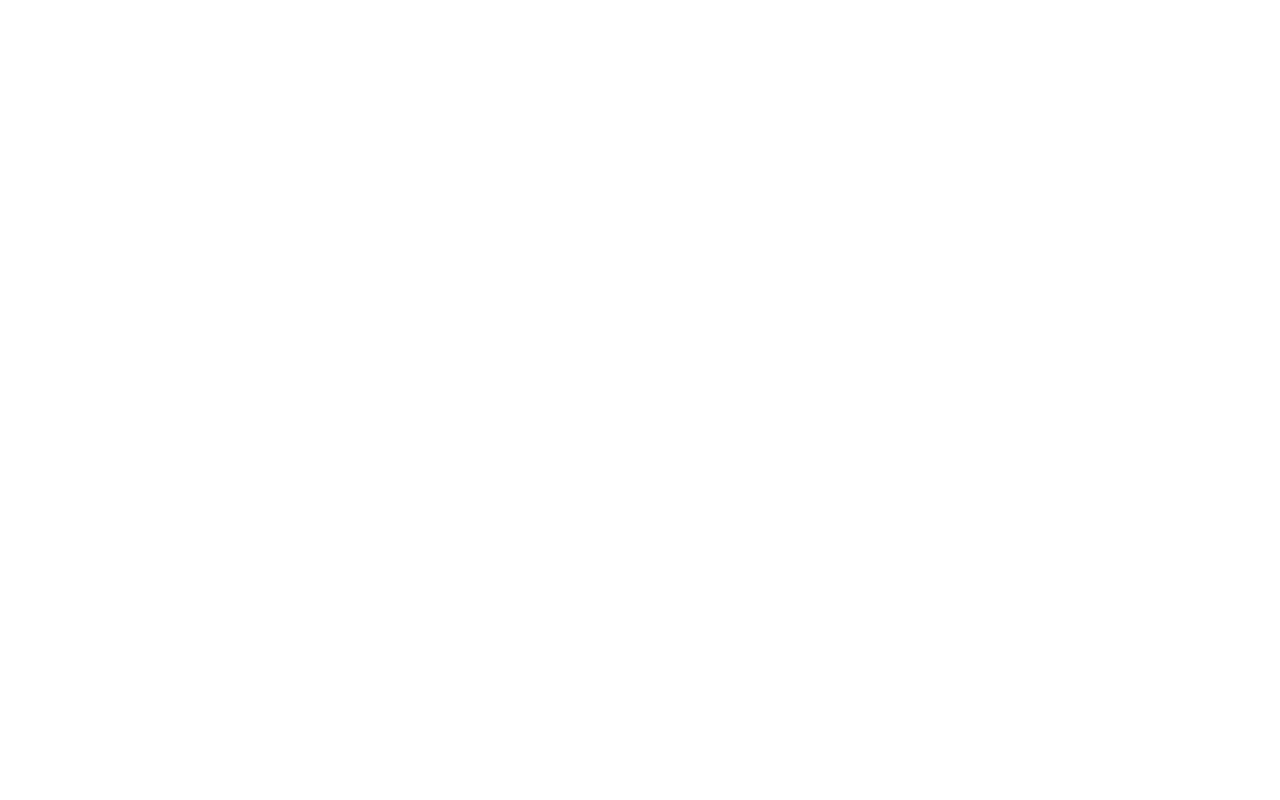
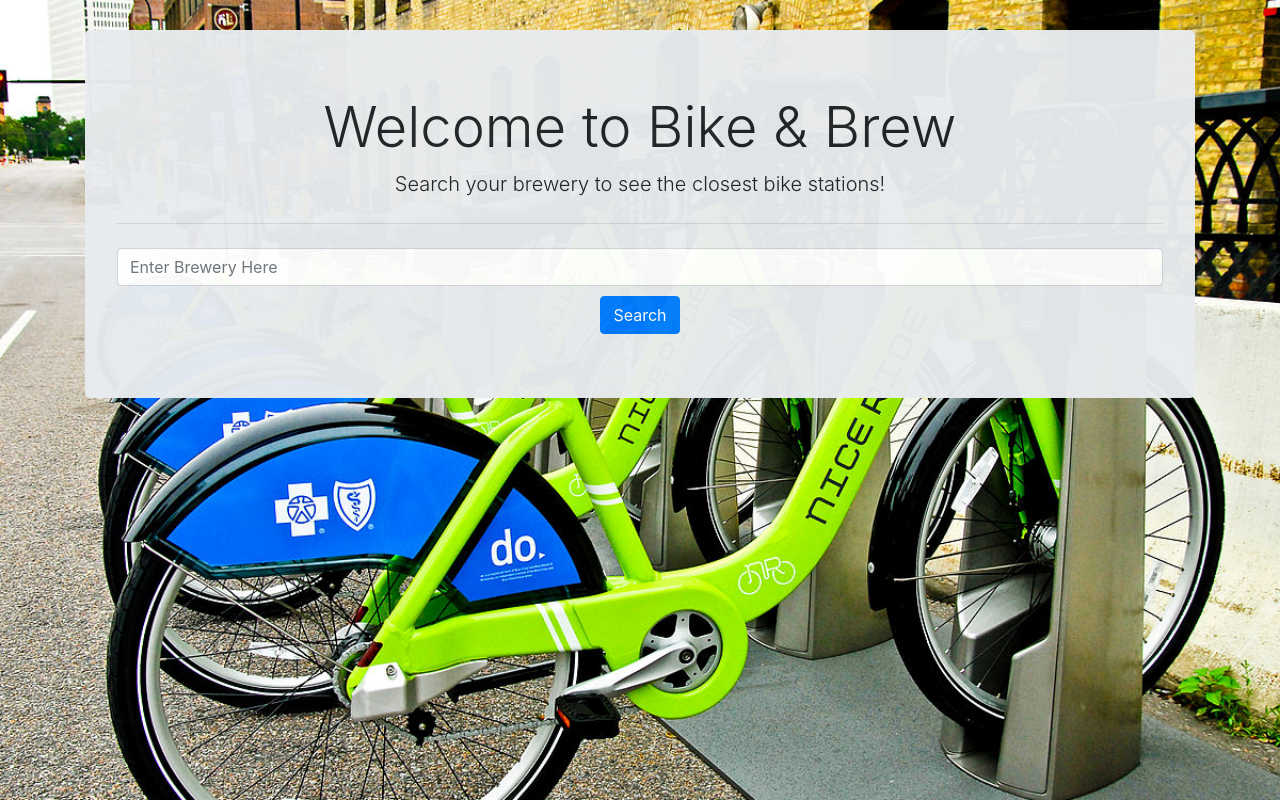
Before and after one commit to johniblake/Bike-Brew, a plain HTML site: page index.html in a window 1280 px wide. Drawn offline with nearby package versions, Linux system fonts and the light colour scheme.

Commit message:
initial look

```diff
--- a/assets/css/style.css
+++ b/assets/css/style.css
@@ -0,0 +1,16 @@
+body {
+    background-image: url("../images/bikes\ in\ kiosks.jpg");
+    background-size: cover;
+}
+
+.container {
+    opacity: .97;
+}
+
+.btn {
+    margin-top: 10px;
+}
+
+.jumbotron {
+    margin-top: 30px;
+}
--- a/index.html
+++ b/index.html
@@ -5,13 +5,26 @@
     <meta name="viewport" content="width=device-width, initial-scale=1.0">
     <meta http-equiv="X-UA-Compatible" content="ie=edge">
     <title>Document</title>
+    <link rel="stylesheet" href="assets/css/reset.css">
     <link rel="stylesheet" href="https://stackpath.bootstrapcdn.com/bootstrap/4.3.1/css/bootstrap.min.css" integrity="sha384-ggOyR0iXCbMQv3Xipma34MD+dH/1fQ784/j6cY/iJTQUOhcWr7x9JvoRxT2MZw1T" crossorigin="anonymous">
     <script src="https://ajax.googleapis.com/ajax/libs/jquery/3.4.0/jquery.min.js"></script>
     <script src="https://www.gstatic.com/firebasejs/6.0.1/firebase-database.js"></script>
+    <link rel="stylesheet" href="assets/css/style.css">
 
 </head>
 <body>
 
+  <div class="container">
+    <div class="jumbotron text-center">
+      <h1 class="display-4">Welcome to Bike & Brew</h1>
+      <p class="lead">Search your brewery to see the closest bike stations!</p>
+      <hr class="my-4">
+      <form>
+        <input class="form-control" type="text" placeholder="Enter Brewery Here">
+        <button type="submit" class="btn btn-primary">Search</button>
+      </form>
+    </div>
+  </div>
 
     <script src="https://stackpath.bootstrapcdn.com/bootstrap/4.3.1/js/bootstrap.min.js" integrity="sha384-JjSmVgyd0p3pXB1rRibZUAYoIIy6OrQ6VrjIEaFf/nJGzIxFDsf4x0xIM+B07jRM" crossorigin="anonymous"></script>
     <script src="https://code.jquery.com/jquery-3.3.1.slim.min.js" integrity="sha384-q8i/X+965DzO0rT7abK41JStQIAqVgRVzpbzo5smXKp4YfRvH+8abtTE1Pi6jizo" crossorigin="anonymous"></script>
```
Also changed, not shown: assets/images/bikes in kiosks.jpg (added).
